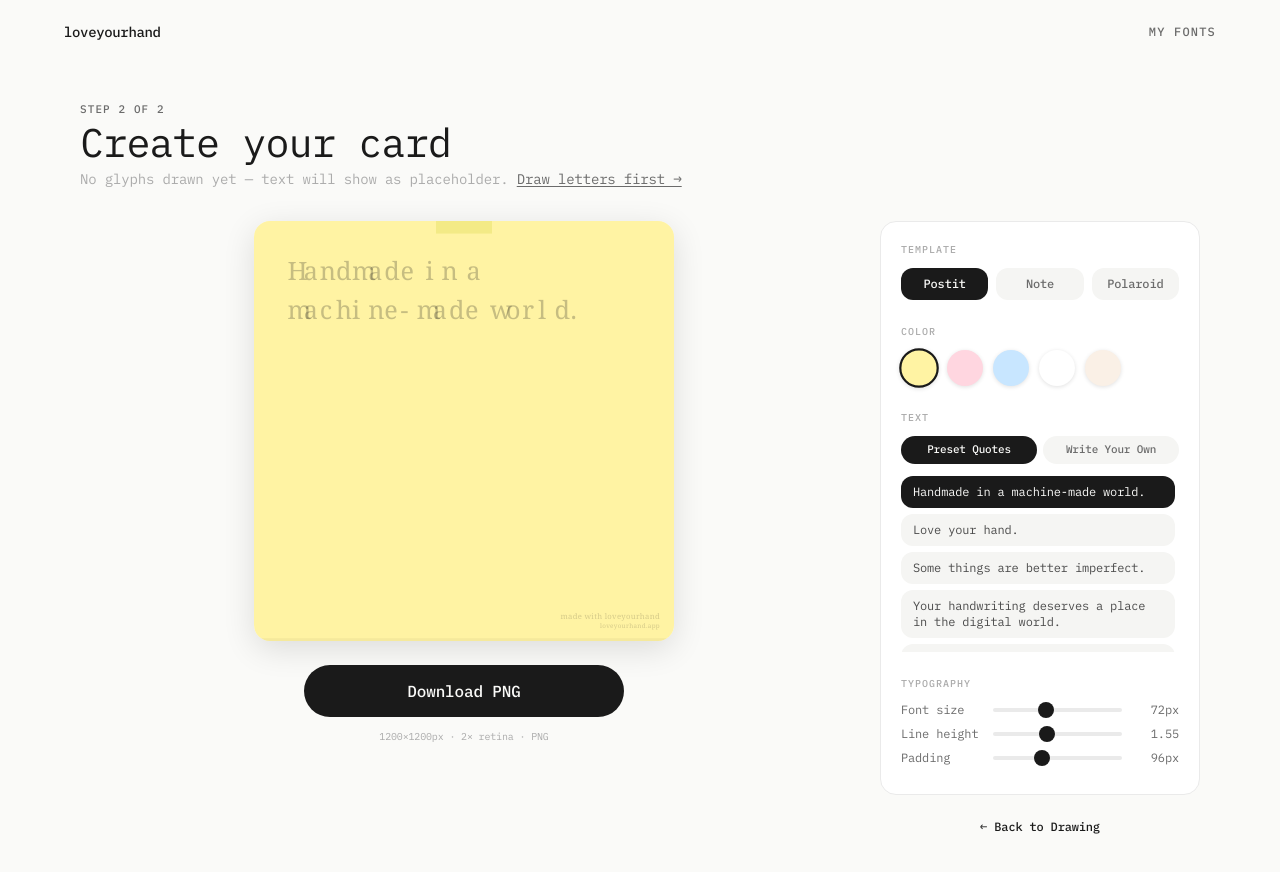
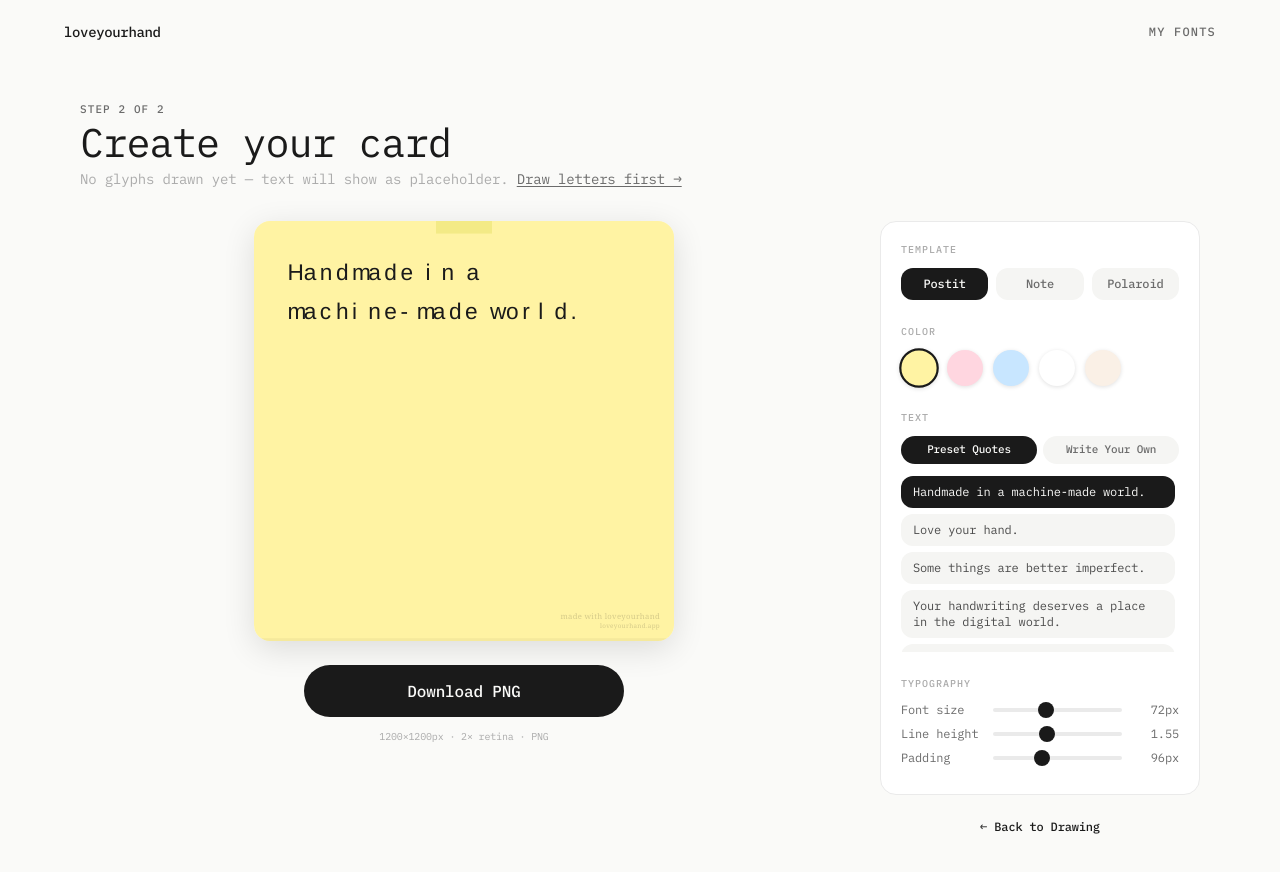
Before and after one commit to joyfuldoy1015/loveyourhand, a Next.js app: page /card in a window 1280 px wide. Shown: the top 872 px of the page. Built offline with nearby package versions, Linux system fonts and the light colour scheme.

Commit message:
Undrawn chars: full black, light weight sans-serif instead of faded gray

```diff
--- a/src/features/card-generator/HandwritingText.tsx
+++ b/src/features/card-generator/HandwritingText.tsx
@@ -90,14 +90,15 @@ export function HandwritingText({
                   ))}
                 </g>
               ) : (
-                // Fallback: draw char as text (uses system font)
+                // Fallback: undrawn char — same color/weight as drawn glyphs
                 <text
                   key={`${li}-${ci}`}
                   x={xCursor}
                   y={yBase}
-                  fontSize={fontSize}
-                  fontFamily="'Georgia', serif"
-                  fill={`${color}40`}
+                  fontSize={fontSize * 0.9}
+                  fontFamily="'Helvetica Neue', Arial, sans-serif"
+                  fontWeight="200"
+                  fill={color}
                   letterSpacing="0"
                 >
                   {char}
```
